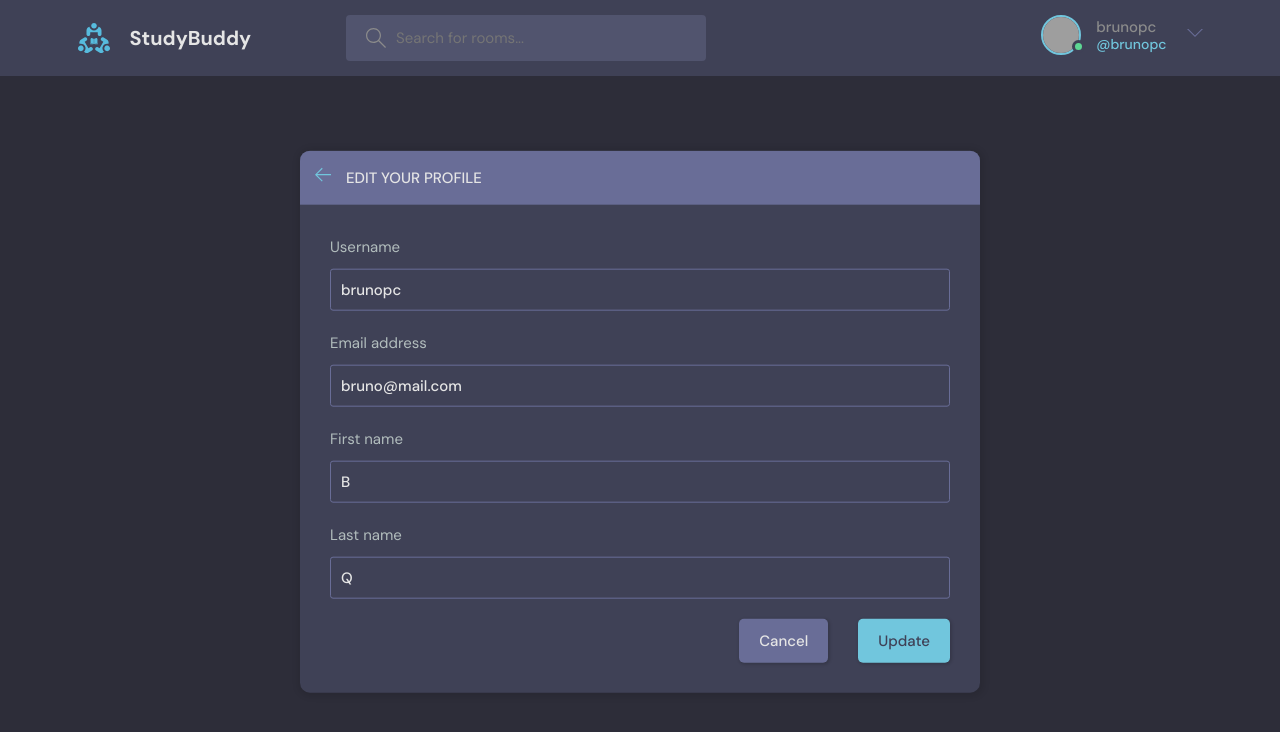
After one commit to BMQuiroga/django, a Django app: page /update-user/ in a window 1280 px wide. The commit adds this page. Shown: the top 732 px of the page. Run offline with Django 5.2, Linux system fonts and the light colour scheme; a user stored in the database is signed in; grey boxes are pictures that could not be loaded.

Commit message:
edit profile
523

```diff
--- a/storybud/baseline/forms.py
+++ b/storybud/baseline/forms.py
@@ -1,8 +1,15 @@
 from django.forms import ModelForm
 from .models import Room, Topic, Message
+from django.contrib.auth.models import User
 
 class RoomForm(ModelForm):
     class Meta:
         model = Room
         fields = '__all__'
         exclude = ['host', 'participants']
+
+class UserForm(ModelForm):
+    class Meta:
+        model = User
+        fields = ['username', 'email', 'first_name', 'last_name']
+        #fields = ['username']
--- a/storybud/baseline/templates/baseline/profile.html
+++ b/storybud/baseline/templates/baseline/profile.html
@@ -22,7 +22,9 @@
           <div class="profile__info">
             <h3>{{user.username}}</h3>
             <p>@{{user.username}}</p>
-            <a href="edit-user.html" class="btn btn--main btn--pill">Edit Profile</a>
+          {% if request.user == user %}
+            <a href="{% url 'update-user' %}" class="btn btn--main btn--pill">Edit Profile</a>
+          {% endif %}
           </div>
           <div class="profile__about">
             <h3>About</h3>
--- /dev/null
+++ b/storybud/baseline/templates/baseline/update-user.html
@@ -0,0 +1,47 @@
+{%  extends 'boilerplate.html' %}
+
+{% block content %}
+
+
+    <main class="update-account layout">
+        <div class="container">
+            <div class="layout__box">
+                <div class="layout__boxHeader">
+                    <div class="layout__boxTitle">
+                        <a href="{% url 'home' %}">
+                            <svg version="1.1" xmlns="http://www.w3.org/2000/svg" width="32" height="32"
+                                viewBox="0 0 32 32">
+                                <title>arrow-left</title>
+                                <path
+                                    d="M13.723 2.286l-13.723 13.714 13.719 13.714 1.616-1.611-10.96-10.96h27.625v-2.286h-27.625l10.965-10.965-1.616-1.607z">
+                                </path>
+                            </svg>
+                        </a>
+                        <h3>Edit your profile</h3>
+                    </div>
+                </div>
+                <div class="layout__body">
+                    <form class="form" action="" method="post">
+                      {% csrf_token %}
+
+
+                      {% for field in form %}
+                      <div class="form__group">
+                        <label for="profile_pic">{{field.label}}</label>
+                        {{field}}
+                      </div>
+
+                      {% endfor %}
+
+                        <div class="form__action">
+                            <a class="btn btn--dark" href="index.html">Cancel</a>
+                            <button class="btn btn--main" type="submit">Update</button>
+                        </div>
+                    </form>
+                </div>
+            </div>
+        </div>
+      </div>
+    </main>
+
+{% endblock content %}
--- a/storybud/baseline/urls.py
+++ b/storybud/baseline/urls.py
@@ -13,4 +13,6 @@ urlpatterns = [
     path('delete-msg/<str:pk>/', views.deleteMsg, name='delete-msg'),
 
     path('profile/<str:pk>', views.userProfile, name='user-profile'),
+
+    path('update-user/', views.updateUser, name='update-user'),
 ]
--- a/storybud/baseline/views.py
+++ b/storybud/baseline/views.py
@@ -1,6 +1,6 @@
 from django.shortcuts import render, redirect
 from .models import Room, Topic, Message
-from .forms import RoomForm
+from .forms import RoomForm, UserForm
 from django.db.models import Q
 from django.contrib.auth.models import User
 from django.contrib import messages
@@ -211,3 +211,19 @@ def userProfile(req, pk):
         'topics': topics
     }
     return render(req, 'baseline/profile.html', context)
+
+@login_required(login_url='loginPage')
+def updateUser(req):
+    user = req.user
+    form = UserForm(instance=user)
+
+    if req.method == 'POST':
+        form = UserForm(req.POST, instance=user)
+        if form.is_valid():
+            form.save()
+            return redirect('user-profile', pk=user.id)
+
+    context = {
+        'form': form
+    }
+    return render(req, 'baseline/update-user.html', context)
--- a/storybud/templates/navbar.html
+++ b/storybud/templates/navbar.html
@@ -49,7 +49,7 @@
         {% endif %}
 
         <div class="dropdown-menu">
-          <a href="settings.html" class="dropdown-link"
+          <a href="{% url 'update-user' %}" class="dropdown-link"
             ><svg version="1.1" xmlns="http://www.w3.org/2000/svg" width="32" height="32" viewBox="0 0 32 32">
               <title>tools</title>
               <path
```
Also changed, not shown: storybud/baseline/templates/baseline/room_form_old.html (+21 -0 lines), storybud/db.sqlite3, 2 other files.
